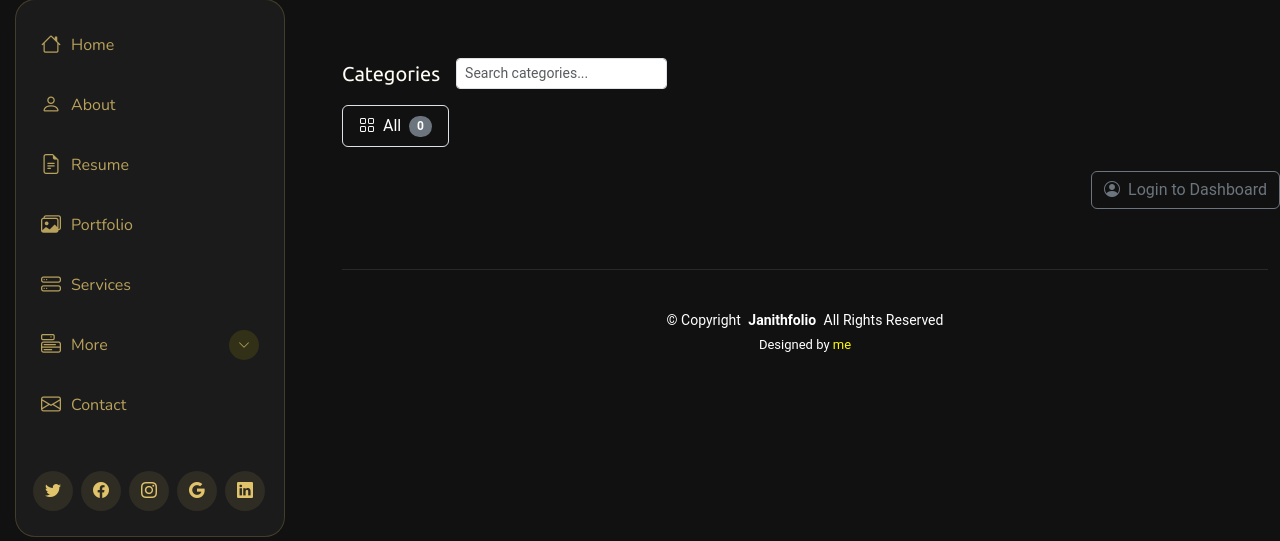
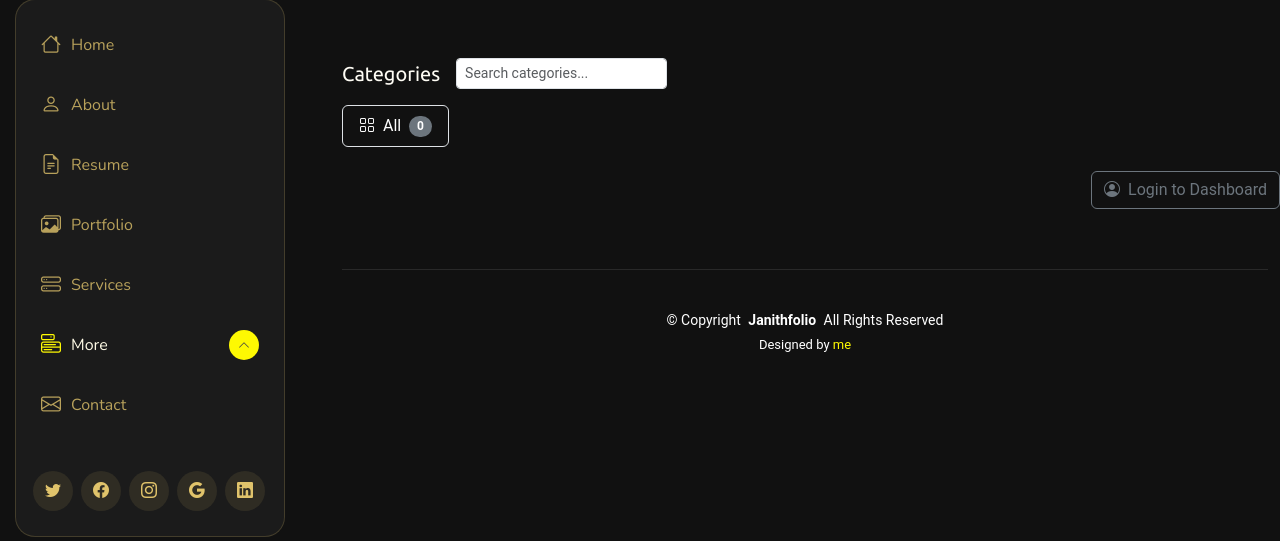
Before and after one commit to JanithSheshan/JanithAththanayaka, a PHP site: page /blog.php in a window 1280 px wide. Shown: the part 132-673 px from the top of the page. Run offline with PHP 8.4, Linux system fonts and the light colour scheme; data that the repository does not hold is empty.

```diff
--- a/blog-details.php
+++ b/blog-details.php
@@ -55,7 +55,7 @@ $category = $post['category'];
           <li><a href="index.html#portfolio"><i class="bi bi-images navicon"></i> Portfolio</a></li>
           <li><a href="index.html#services"><i class="bi bi-hdd-stack navicon"></i> Services</a></li>
           <li class="dropdown">
-            <a href="#"><i class="bi bi-menu-button navicon"></i> <span>More</span> <i class="bi bi-chevron-down toggle-dropdown"></i></a>
+            <a href="#" class="active"><i class="bi bi-menu-button navicon"></i> <span>More</span> <i class="bi bi-chevron-down toggle-dropdown"></i></a>
             <ul>
               <li><a href="assets/pdf/Janith Aththanayaka CV resume.pdf" download>Download CV</a></li>
               <li><a href="https://g.dev/janithaththanayaka" target="_blank">Google Developer</a></li>
--- a/blog.php
+++ b/blog.php
@@ -31,7 +31,7 @@
           <li><a href="index.html#portfolio"><i class="bi bi-images navicon"></i> Portfolio</a></li>
           <li><a href="index.html#services"><i class="bi bi-hdd-stack navicon"></i> Services</a></li>
           <li class="dropdown">
-            <a href="#"><i class="bi bi-menu-button navicon"></i> <span>More</span> <i class="bi bi-chevron-down toggle-dropdown"></i></a>
+            <a href="#" class="active"><i class="bi bi-menu-button navicon"></i> <span>More</span> <i class="bi bi-chevron-down toggle-dropdown"></i></a>
             <ul>
               <li><a href="assets/pdf/Janith Aththanayaka CV resume.pdf" download>Download CV</a></li>
               <li><a href="https://g.dev/janithaththanayaka" target="_blank">Google Developer</a></li>
```
